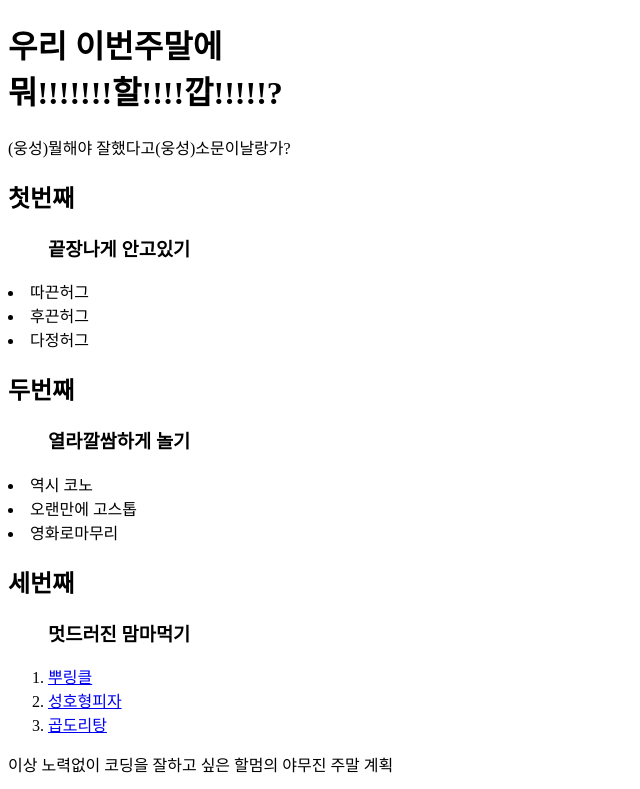
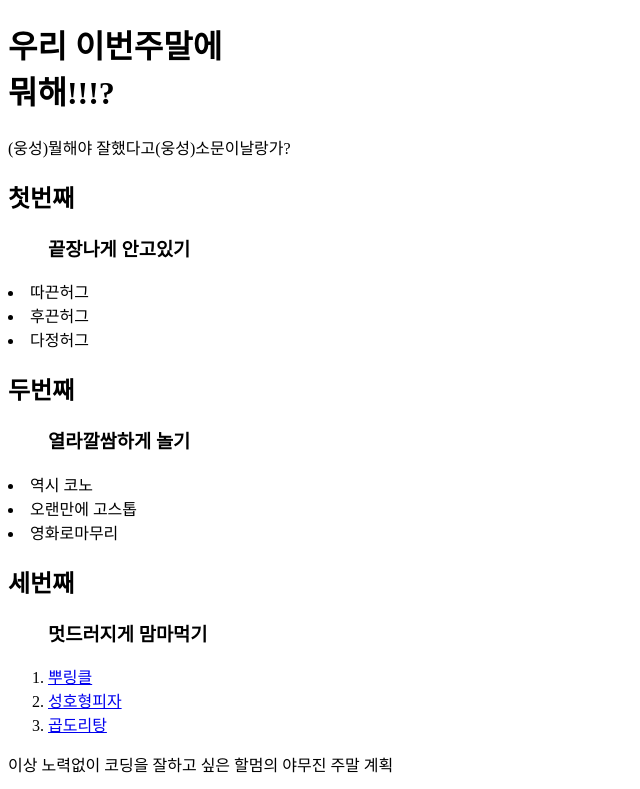
Before and after one commit to 0297i/123, a plain HTML site: page index.html in a window 1280 px wide. Shown: the top 789 px of the page, without its empty margins (0-640 px from the left). Drawn offline with Linux system fonts and the light colour scheme.

Commit message:
Change text

```diff
--- a/index.html
+++ b/index.html
@@ -13,11 +13,11 @@
 
 <body>
 
-    <h1>우리 이번주말에<br>뭐!!!!!!!할!!!!깝!!!!!?</h1>
+    <h1>우리 이번주말에<br>뭐해!!!?</h1>
     <p>(웅성)뭘해야 잘했다고(웅성)소문이날랑가?</p>
 
     <!-- 후후 헝기가 이것까지 발견할랑가 ~?? -->
-    <!-- 사랑해잉 -->
+    <!-- 제니최고 -->
 
 
     <div>
@@ -48,7 +48,7 @@
         <h2>세번째</h2>
 
         <h3>
-            <ol>멋드러진 맘마먹기</ol>
+            <ol>멋드러지게 맘마먹기</ol>
         </h3>
 
         <ol>
```
